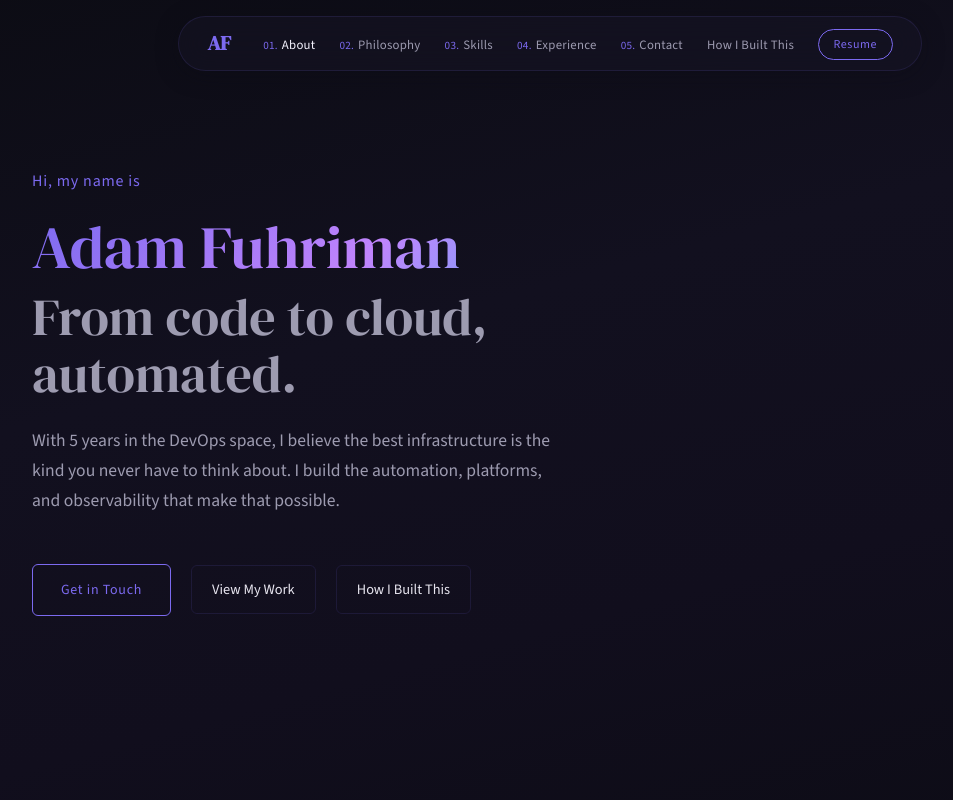
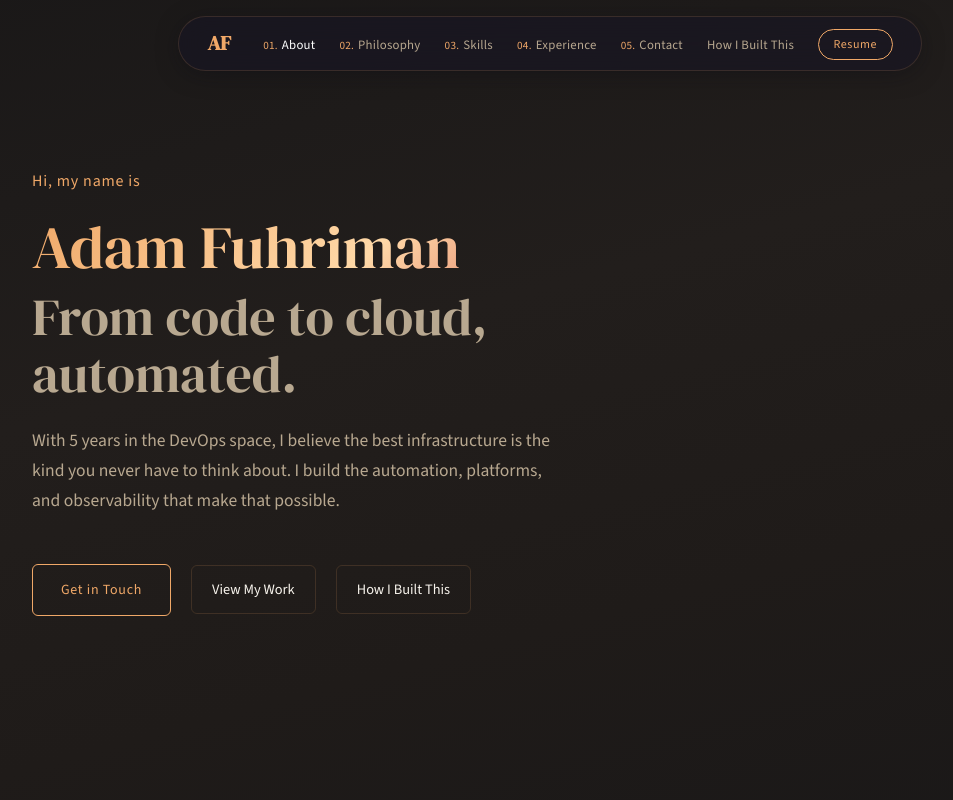
Before and after one commit to furryman/fuhriman-website, a Next.js app: page / in a window 1280 px wide. Shown: the top 800 px of the page, without its empty margins (90-1043 px from the left). Built offline with nearby package versions, Linux system fonts and the light colour scheme.

Commit message:
feat(theme): swap to warm dark + amber palette

```diff
--- a/src/app/globals.css
+++ b/src/app/globals.css
@@ -5,22 +5,36 @@
 }
 
 :root {
-  --background: #0c0c14;
-  --background-light: #161525;
-  --background-card: #1a1830;
-  --accent: #7c6af0;
-  --accent-light: #a78bfa;
-  --accent-muted: rgb(124 106 240 / 10%);
-  --accent-hover: rgb(124 106 240 / 18%);
-  --text: #e8e6f0;
-  --text-bright: #f5f3ff;
-  --text-secondary: #9d9bb0;
-  --border: rgb(124 106 240 / 12%);
-  --border-hover: rgb(124 106 240 / 40%);
-  --shadow-card: 0 4px 24px -4px rgb(12 12 20 / 60%);
-  --shadow-hover: 0 8px 40px -8px rgb(124 106 240 / 20%);
-  --gradient-text: linear-gradient(135deg, #7c6af0 0%, #c084fc 50%, #38bdf8 100%);
-  --gradient-accent: linear-gradient(135deg, #7c6af0, #38bdf8);
+  /* Background */
+  --background: #1a1818;
+  --background-light: #221e1c;
+  --background-card: #1f1b19;
+
+  /* Foreground */
+  --text: #f8f4ed;
+  --text-bright: #ffffff;
+  --text-secondary: #b8a890;
+  --text-faint: #7a6f5e;
+
+  /* Accents */
+  --accent: #f0a868;
+  --accent-light: #ffd9a8;
+  --accent-deep: #c97c3d;
+  --accent-muted: rgba(240, 168, 104, 0.1);
+  --accent-hover: rgba(240, 168, 104, 0.18);
+  --rust: #c93838;
+
+  /* Strokes */
+  --border: rgba(240, 168, 104, 0.15);
+  --border-hover: rgba(240, 168, 104, 0.45);
+
+  /* Shadows */
+  --shadow-card: 0 4px 24px -4px rgb(26 24 24 / 60%);
+  --shadow-hover: 0 8px 40px -8px rgba(240, 168, 104, 0.2);
+
+  /* Gradient */
+  --gradient-text: linear-gradient(135deg, #f0a868 0%, #ffd9a8 50%, #c93838 100%);
+  --gradient-accent: linear-gradient(135deg, #f0a868, #c93838);
 }
 
 html {
@@ -33,7 +47,7 @@ body {
   max-width: 100vw;
   overflow-x: hidden;
   font-family: var(--font-body), -apple-system, BlinkMacSystemFont, "Segoe UI", sans-serif;
-  background: linear-gradient(165deg, #0c0c14 0%, #12101f 40%, #110e1d 70%, #0d0c16 100%);
+  background: linear-gradient(165deg, #1a1818 0%, #221e1c 40%, #1f1b19 70%, #1a1818 100%);
   background-attachment: fixed;
   color: var(--text);
   line-height: 1.6;
@@ -55,12 +69,7 @@ body::before {
   height: 700px;
   top: -250px;
   right: -200px;
-  background: radial-gradient(
-    circle,
-    rgb(124 106 240 / 8%) 0%,
-    rgb(56 189 248 / 3%) 40%,
-    transparent 70%
-  );
+  background: radial-gradient(circle, rgba(240, 168, 104, 0.18), transparent 70%);
 }
 
 body::after {
@@ -68,12 +77,7 @@ body::after {
   height: 600px;
   bottom: 20%;
   left: -250px;
-  background: radial-gradient(
-    circle,
-    rgb(192 132 252 / 6%) 0%,
-    rgb(124 106 240 / 2%) 50%,
-    transparent 70%
-  );
+  background: radial-gradient(circle, rgba(201, 56, 56, 0.12), transparent 70%);
 }
 
 a {
@@ -217,6 +221,6 @@ main.portfolio section[id] h2::after {
 }
 
 ::selection {
-  background: rgb(124 106 240 / 30%);
+  background: rgba(240, 168, 104, 0.3);
   color: var(--text-bright);
 }
```
